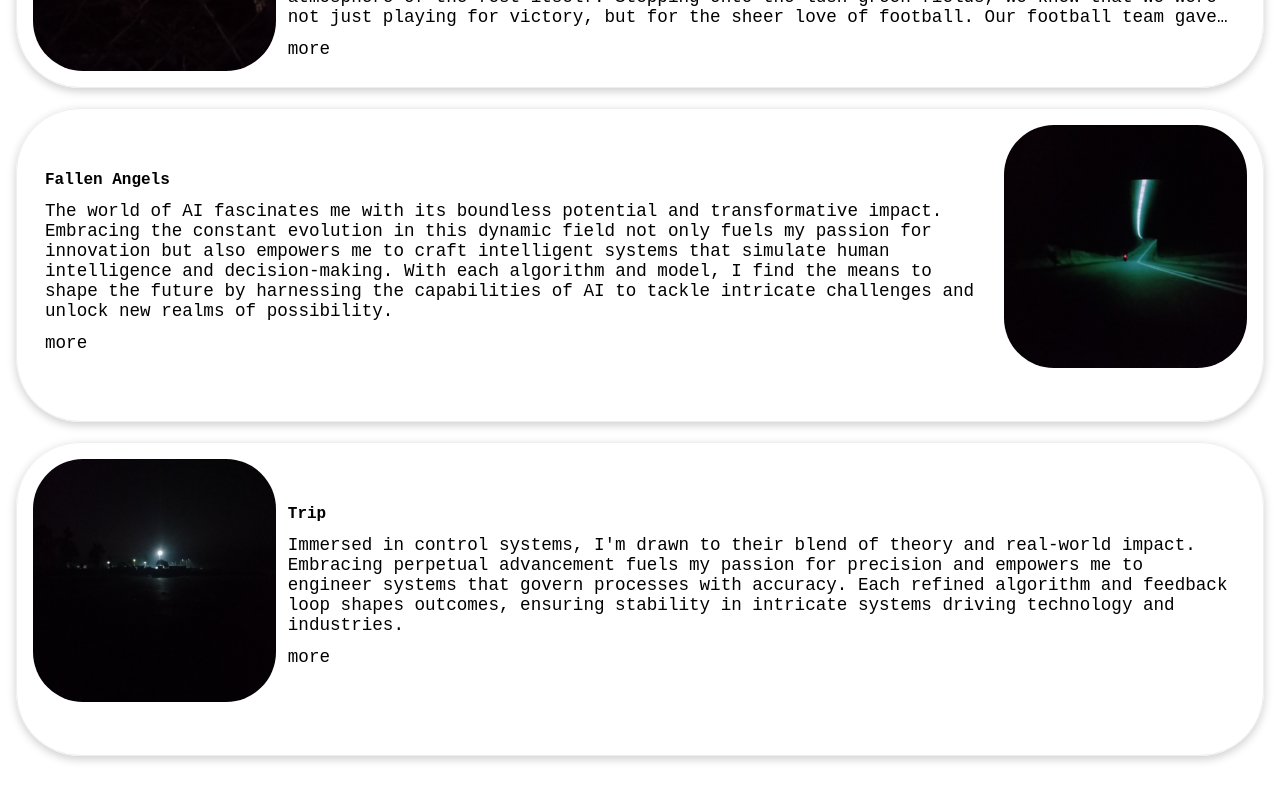
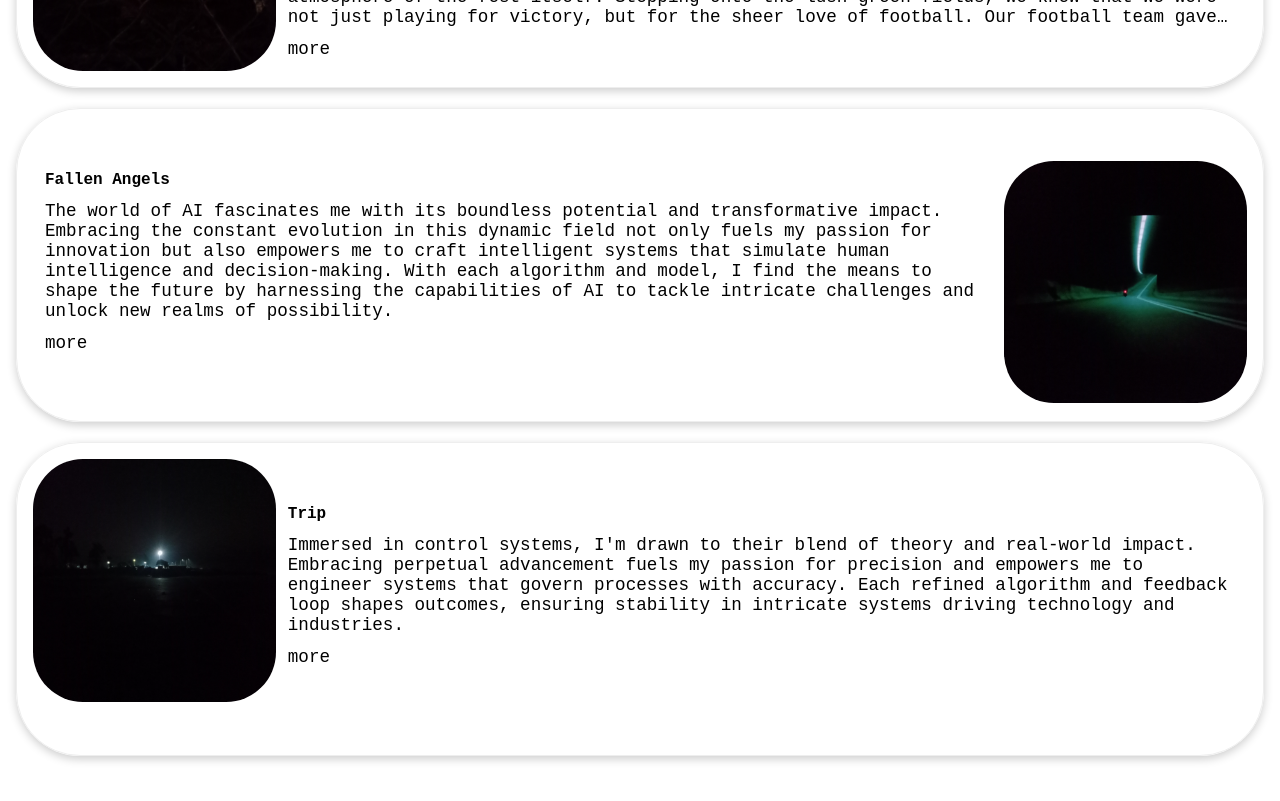
Before and after one commit to sdrawkcaBdeaR/Portfolio, a React (Create React App) app: page / in a window 1280 px wide. Shown: the part 3200-4001 px from the top of the page. Built offline with nearby package versions, Linux system fonts and the light colour scheme.

Commit message:
adjustment in the blog content

```diff
--- a/src/components/ShowBlog.js
+++ b/src/components/ShowBlog.js
@@ -6,7 +6,7 @@ const ShowBlog=({item,state,index})=>{
         color:"white",
         border:"0px"
     }
-    const buttom=(index%2)?(<img className='bimg' src={item.imgadd} alt={item.imgadd}/>):null;
+    const buttom=(index%2)?(<img className='bimg' src={item.imgadd} alt={item.imgadd} style={{marginTop:"0.2rem"}} />):null;
     const top=(index%2)?null:(<img className='bimg' src={item.imgadd} alt={item.imgadd}/>);
 
     return (
```
